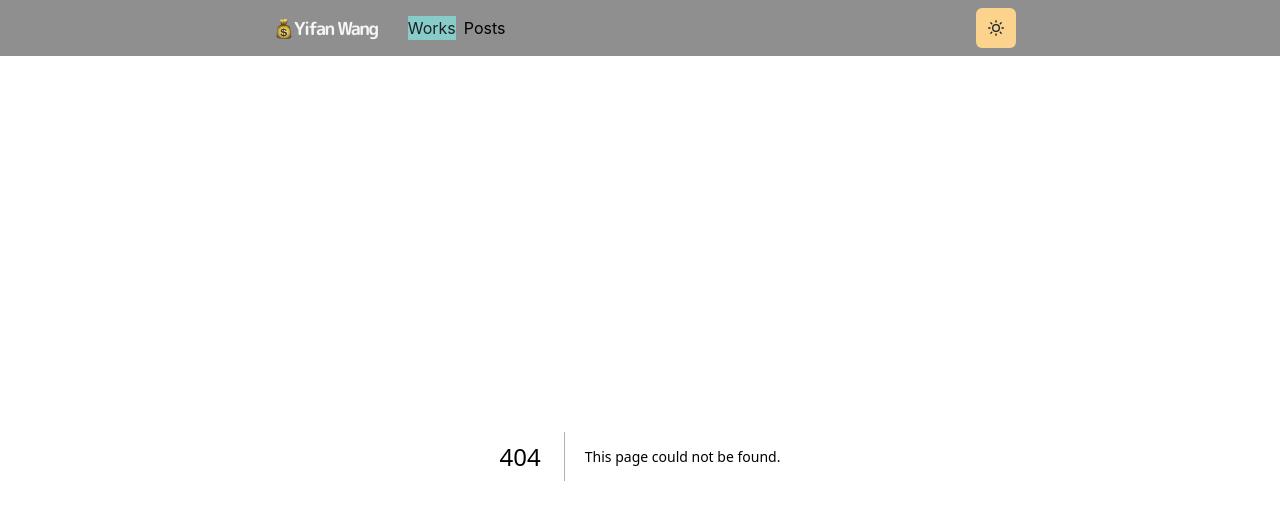
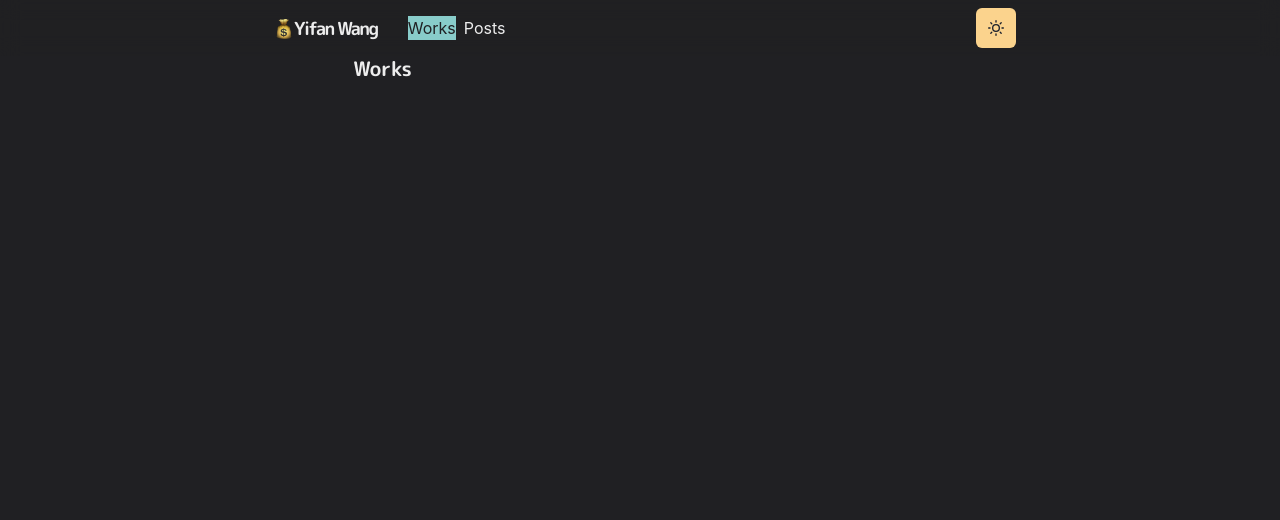
Before and after one commit to sIHURs/sihurs_homepage, a Next.js app: page /works in a window 1280 px wide. Before the commit this address had no page. Shown: the top 520 px of the page. Built offline with nearby package versions, Linux system fonts and the light colour scheme.

Commit message:
know how to add the second pages

```diff
--- a/components/navbar.js
+++ b/components/navbar.js
@@ -17,6 +17,7 @@ import {
 import { HamburgerIcon } from '@chakra-ui/icons'
 import ThemeToggleButton from './theme-toggle-button'
 
+
 const LinkItem = ({ href, path, target, children, ...props}) => {
     const active = path === href
     const inactiveColor = useColorModeValue('gray.200', 'whilteAlpha.900')
@@ -34,6 +35,11 @@ const LinkItem = ({ href, path, target, children, ...props}) => {
         </Link>
     )
 }
+
+// const MenuLink = forwardRef((props, ref) => (
+//     <Link ref={ref} as={NextLink} {...props} />
+//   ))
+
 
 const Navbar = props => {
     const { path } = props
@@ -93,7 +99,7 @@ const Navbar = props => {
 
                             <MenuList>
                                 <MenuItem as={Link} href="/">About</MenuItem>
-                                <MenuItem as={Link} href="/">Works</MenuItem>
+                                <MenuItem as={Link} href="/works">Works</MenuItem>
                                 <MenuItem as={Link} href="https://github.com/sIHURs/sihurs_homepage">Source</MenuItem>
                             </MenuList>
 
--- /dev/null
+++ b/pages/works.js
@@ -0,0 +1,15 @@
+import { Container, Heading, SimpleGrid, Divider} from "@chakra-ui/react"
+import section from '../components/section'
+
+
+const Works = () => {
+    return (
+        <Container>
+            <Heading as="h3" fontSize={20} mb={4}>
+                Works
+            </Heading>
+        </Container>
+    )
+}
+
+export default Works
```
